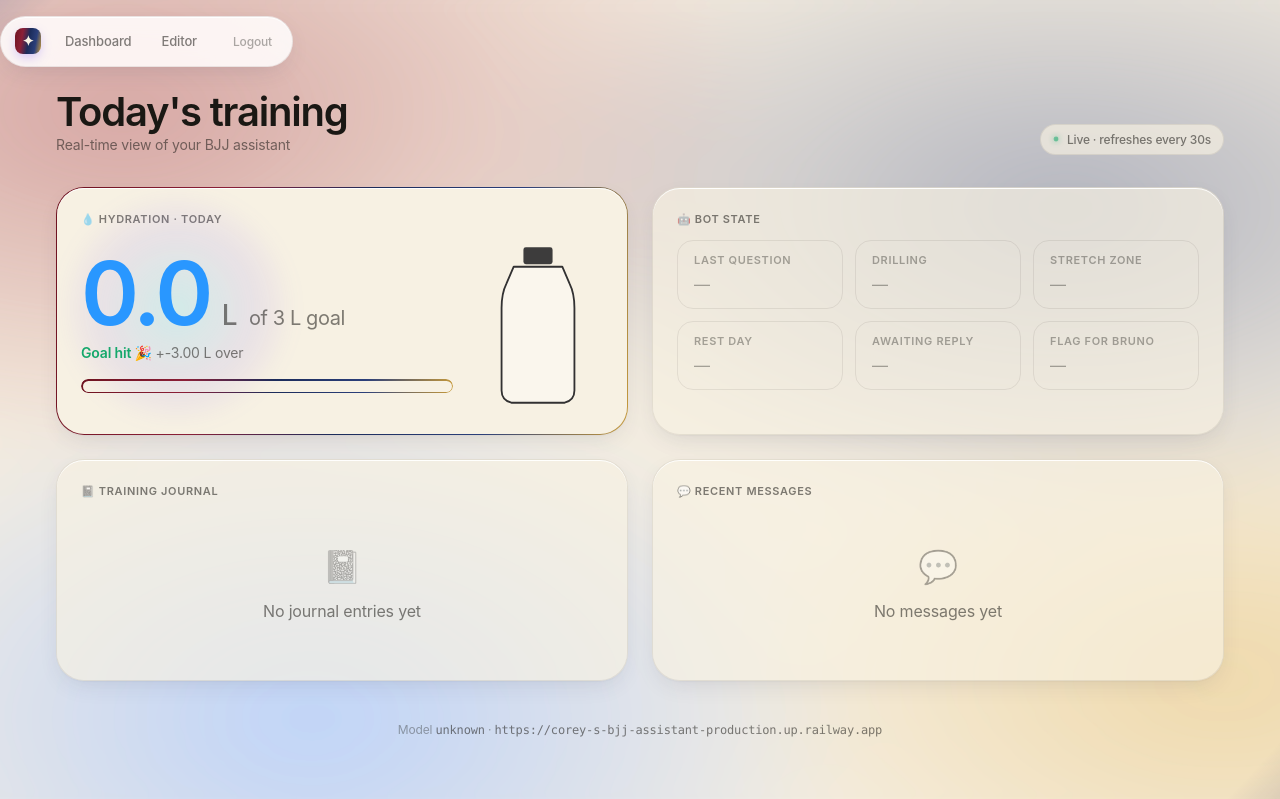
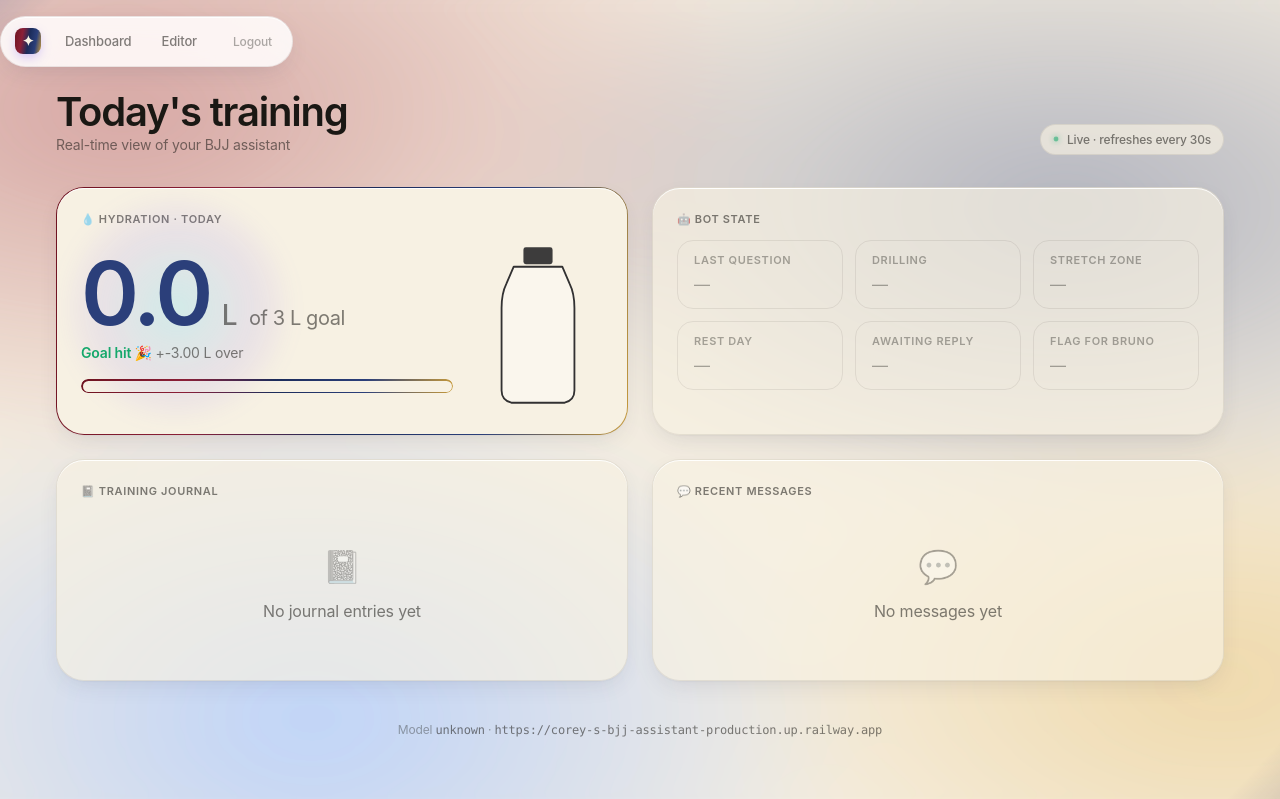
Before and after one commit to CaidenChancelor/Corey-s-Bjj-Assistant, a Flask app: page /dashboard-old in a window 1280 px wide. Shown: the top 799 px of the page. Run offline with Flask 3, Linux system fonts and the light colour scheme; the visitor is signed in with stand-in values (Sample User, id 1); data that the repository does not hold is empty.

Commit message:
style.css: update accent-blue vars from Apple blue to jewel cobalt
- --accent-blue: #2997ff → #2b3f7a (lighter cobalt)
- --accent-blue-2: #0071e3 → #1c2c5a (cobalt)

Zero off-palette colors remaining in style.css.

Co-Authored-By: Claude Opus 4.6 (1M context) <noreply@anthropic.com>

```diff
--- a/dashboard/static/style.css
+++ b/dashboard/static/style.css
@@ -62,8 +62,8 @@
   --mesh-blob-cyan:    radial-gradient(45% 40% at 88% 78%, rgba(199, 154, 58, 0.26), transparent 70%);
 
   /* === SEMANTIC === */
-  --accent-blue:    #2997ff;
-  --accent-blue-2:  #0071e3;
+  --accent-blue:    #2b3f7a;
+  --accent-blue-2:  #1c2c5a;
   --accent-success: #15a86b;
   --accent-warn:    #c97a00;
   --accent-danger:  #e0264a;
```
